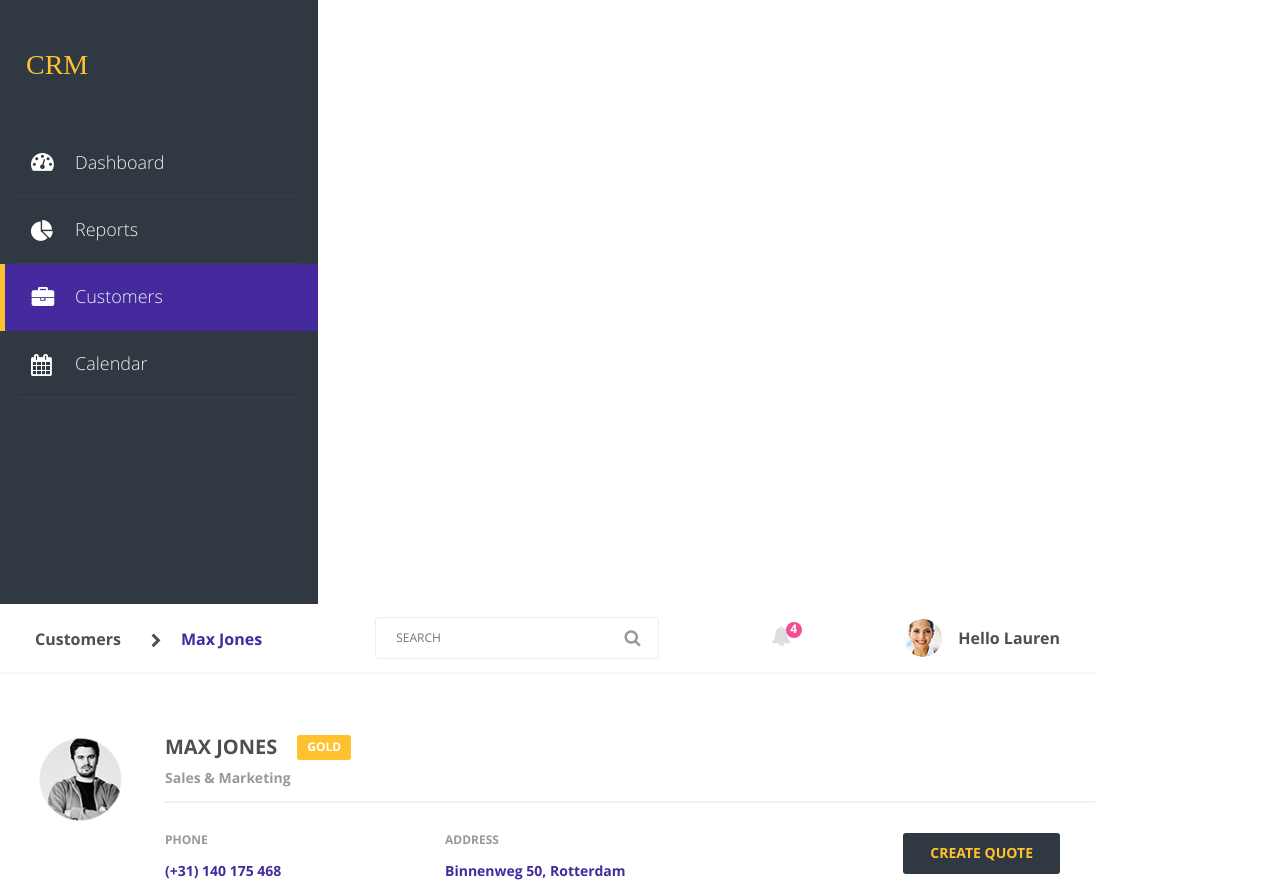
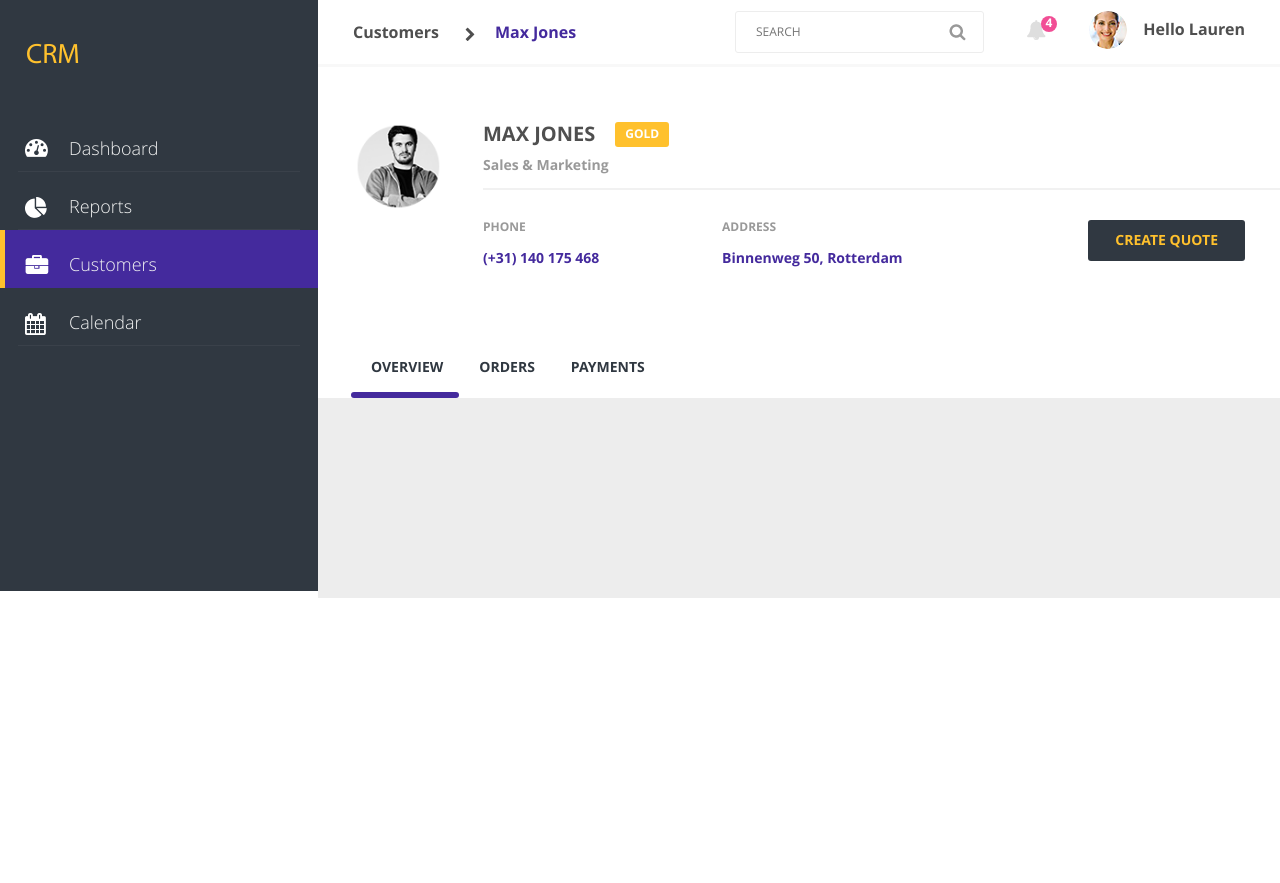
Before and after one commit to 1649310/CRM, a website: page source/template/index.pug in a window 1280 px wide. Shown: the top 883 px of the page. After the commit the page ends 800 px from the top, so only its background shows below. Drawn offline with nearby package versions, Linux system fonts and the light colour scheme; files that its build step writes are made by us from their sources; files whose address does not match are found by name.

Commit message:
First initialization

```diff
--- a/source/styles/global/_fonts.scss
+++ b/source/styles/global/_fonts.scss
@@ -1,3 +1,11 @@
+
+@font-face {
+    font-family: 'MyriadPro-Regular';
+    src: url('../fonts/MyriadPro-Regular.woff') format('woff'),
+         url('../fonts/MyriadPro-Regular.svg#MyriadPro-Regular') format('svg');
+    font-weight: normal;
+    font-style: normal;
+  }
 
 @font-face {
     font-family: 'open_sanssemibold';
--- a/source/styles/global/adjustment.scss
+++ b/source/styles/global/adjustment.scss
@@ -1,6 +1,3 @@
-// adjustment
-
-$container-width: 1025px;
 
 //adjustment styles
 body, html {
@@ -19,14 +16,12 @@ body {
 	position: relative;
 	min-width: 1100px;
 	max-width: 1415px;
-}
-.container {
-	width: $container-width;
 	margin: 0 auto;
 }
+
 .page-content {
 	float: left;
-	width: 1095px;
+	width: calc(100% - 318px);
 }
 .clearfix {
 	&:after {
--- a/source/styles/sections/content.scss
+++ b/source/styles/sections/content.scss
@@ -20,7 +20,7 @@
 }
 .about__right {
     float: left;
-    width: 930px;
+    width: calc(100% - 165px);
 }
 .about__user {
     border-bottom: 2px solid #f1f1f1;
@@ -54,7 +54,7 @@
 }
 .about__phone, .about__address {
     float: left;
-    width: 280px;
+    width: 30%;
 }
 .about__contact-head {
     text-transform: uppercase;
--- a/source/styles/sections/header.scss
+++ b/source/styles/sections/header.scss
@@ -1,29 +1,35 @@
 .header {
     background: #fff;
     border-bottom: 3px solid #f8f8f8;
-    margin-bottom: 60px;
+    margin-bottom: 55px;
 }
 .header__container  {
     display: flex;
     justify-content: space-between;
     align-items: center;
-    padding: 13px 0;
+    padding: 11px 0;
+    margin: 0 35px;
 }
-.breadcrums__item {
+.header__left {
+    float: left;
+    width: 35%;
+}
+
+.breadcrumbs__item {
     display: inline-block;
     vertical-align: middle;
-    margin-left: 26px;
+    margin-left: 22px;
 
 	&:first-child {
 		margin-left: 0;
-		.breadcrums__link {
+		.breadcrumbs__link {
 			&::before {
 				display: none;
 			}
 		}
 	}
 }
-.breadcrums__link {
+.breadcrumbs__link {
     font-size: 16px;
     color: #4f4f4f;
     @include open_sans(bold);
@@ -39,13 +45,18 @@
     }
 }
 
-.breadcrums__link-active {
+.breadcrumbs__link-active {
     color: #442a9d;
 }
-
+.header__right {
+    float: right;
+    justify-content: flex-end;
+    display: flex;
+    width: 65%;
+}
 .search {
     position: relative;
-    width: 284px;
+    width: 43%;
 }
 
 .search__input {
@@ -76,6 +87,7 @@
 }
 .notifications {
     position: relative;
+    margin: 9px 43px;
 }
 
 .notifications__col {
--- a/source/styles/sections/sidebar.scss
+++ b/source/styles/sections/sidebar.scss
@@ -4,13 +4,14 @@
     float: left;
 }
 .title {
+    font-family: 'MyriadPro-Regular';
     font-size: 28px;
     color: #ffc12d;
     text-transform: uppercase;
-    padding: 48px 0 48px 26px;
+    padding: 40px 0 40px 26px;
 }
 .nav__list {
-    margin-bottom: 206px;
+    margin-bottom: 245px;
 }
 .nav__item {
     position: relative;
@@ -31,7 +32,8 @@
     font-size: 18px;
     @include open_sans(light);
     color: #f1f2f2;
-    padding: 22px 0px 22px 26px;
+
+    padding: 24px 0px 11px 20px;
     border-left: 5px solid transparent;
     position: relative;
 
--- a/source/template/sections/content.pug
+++ b/source/template/sections/content.pug
@@ -9,8 +9,8 @@
                     h2.title__name Max Jones
                     .about__status gold
                 .about__desc Sales & Marketing
-            .about__contact
-                .about__phone.clearfix
+            .about__contact.clearfix
+                .about__phone
                     .about__contact-head phone
                     a.about__contact-link(href="tel:(+31) 140 175 468") (+31) 140 175 468
                 .about__address
--- a/source/template/sections/header.pug
+++ b/source/template/sections/header.pug
@@ -1,14 +1,14 @@
 header.header
-    .container
-        .header__container
-            .breadcrums
-                ul.breadcrums__list
-                    li.breadcrums__item
-                        a.breadcrums__link(href="#") Customers
+    .header__container.clearfix
+        .header__left
+            .breadcrumbs
+                ul.breadcrumbs__list
+                    li.breadcrumbs__item
+                        a.breadcrumbs__link(href="#") Customers
 
-                    li.breadcrums__item
-                        a.breadcrums__link.breadcrums__link-active(href="#") Max Jones
-
+                    li.breadcrumbs__item
+                        a.breadcrumbs__link.breadcrumbs__link-active(href="#") Max Jones
+        .header__right
             .search
                 form(action="#" method="post")
                     input.search__input(type="text" placeholder="search")
```
Also changed, not shown: build/css/main.min.css, build/fonts/MyriadPro-Regular.woff (added), build/index.html, source/fonts/MyriadPro-Regular.woff (added), 3 other files.
